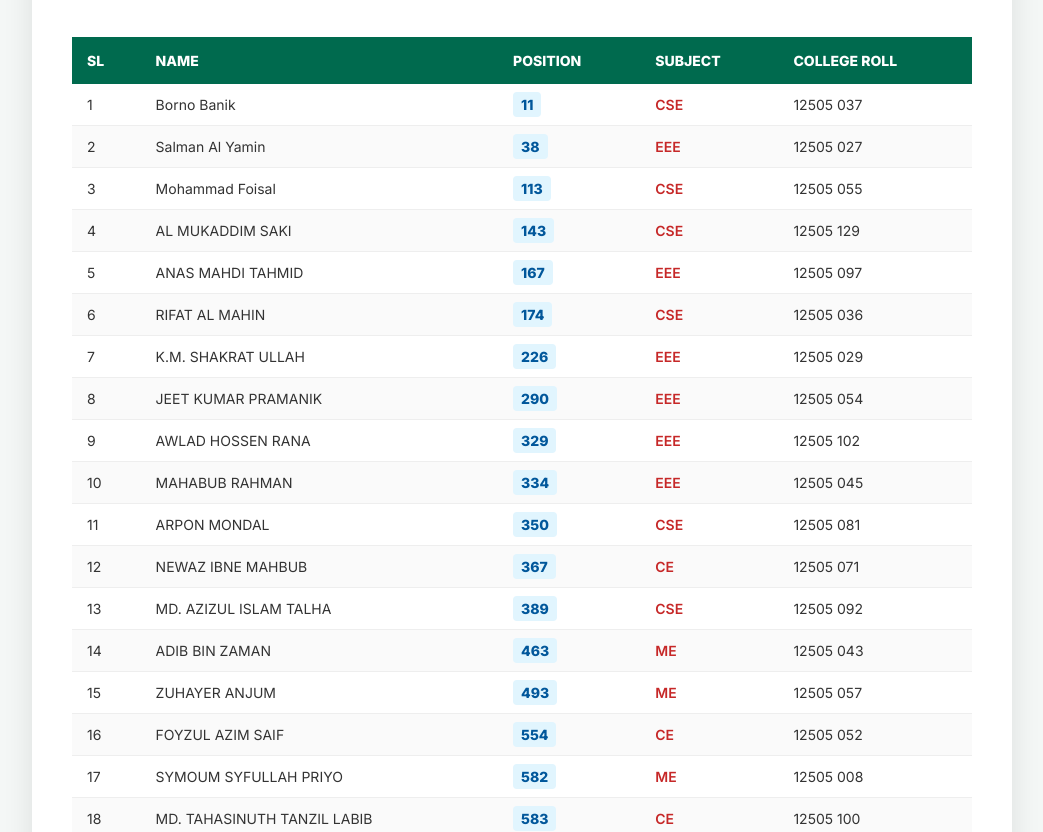
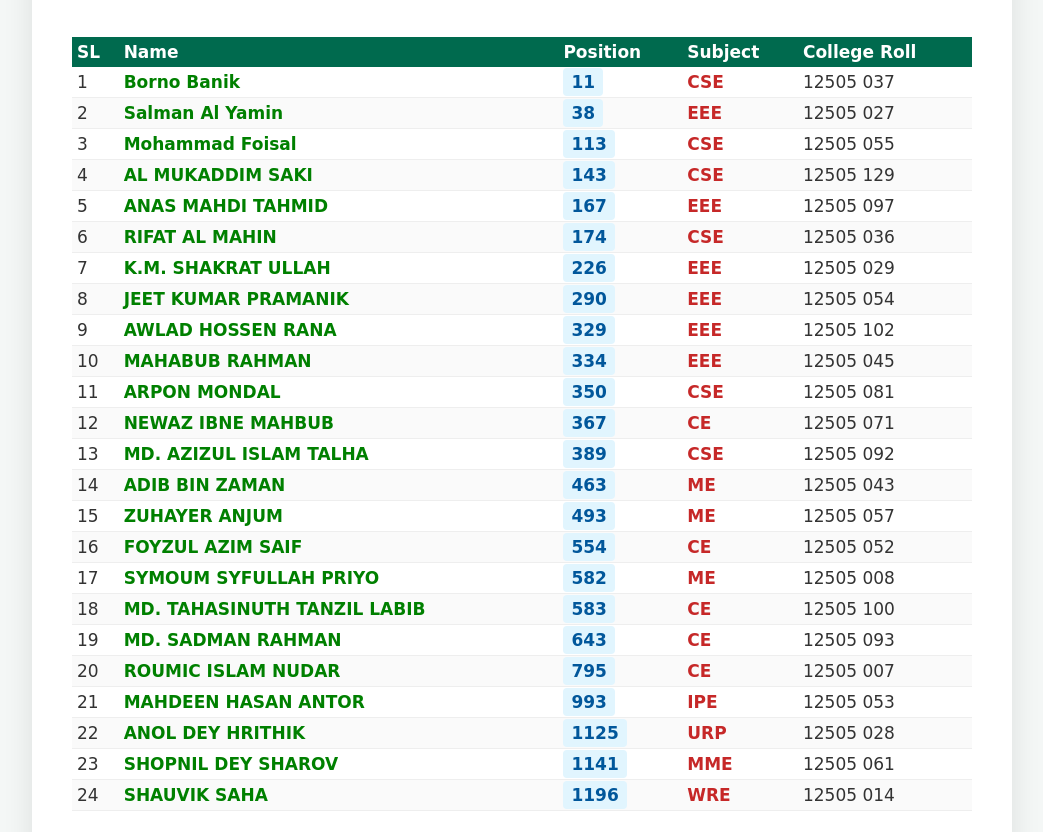
Before and after one commit to Foisal1301/G5list, a plain HTML site: page index.html in a window 1280 px wide. Shown: the part 150-982 px from the top of the page, without its empty margins (118-1161 px from the left). Drawn offline with Linux system fonts and the light colour scheme; a web font is replaced by a local one.

Commit message:
Update index.html

```diff
--- a/index.html
+++ b/index.html
@@ -3,6 +3,11 @@
 <head>
     <meta charset="UTF-8">
     <meta name="viewport" content="width=device-width, initial-scale=1.0">
+
+    <link rel="preconnect" href="https://fonts.googleapis.com">
+    <link rel="preconnect" href="https://fonts.gstatic.com" crossorigin>
+    <link href="https://fonts.googleapis.com/css2?family=Lobster+Two:ital,wght@0,400;0,700;1,400;1,700&family=Playwrite+NZ+Basic&display=swap" rel="stylesheet">
+
     <title>NDC G5 X BUET</title>
     <style>
         @import url('https://fonts.googleapis.com/css2?family=Inter:wght@400;600;800&display=swap');
@@ -50,23 +55,28 @@
         table {
             width: 100%;
             border-collapse: collapse;
-            margin-top: 20px;
+            /* margin-top: 20px; */
         }
 
         th {
             background-color: #006a4e;
             color: white;
             text-align: left;
-            padding: 15px;
-            font-size: 14px;
-            text-transform: uppercase;
+            padding: 5px;
+            font-size: 17px;
+            text-transform: capitalize;
+            font-family: "Playwrite NZ Basic", cursive;
+            font-optical-sizing: auto;
         }
 
         td {
-            padding: 12px 15px;
+            padding: 5px;
             border-bottom: 1px solid #eee;
-            font-size: 14px;
+            font-size: 17px;
             color: #333;
+            text-transform: capitalize;
+            font-family: "Playwrite NZ Basic", cursive;
+            font-optical-sizing: auto;
         }
 
         tr:nth-child(even) {
@@ -77,11 +87,16 @@
             background-color: #f1f1f1;
         }
 
+        .name-badge {
+            font-weight: 600;
+            color: green;
+        }
+
         .pos-badge {
             background: #e1f5fe;
-            color: #01579b;
             padding: 4px 8px;
             border-radius: 4px;
+            color: #01579b;
             font-weight: bold;
         }
 
@@ -93,7 +108,7 @@
         footer {
             margin-top: 30px;
             text-align: center;
-            font-size: 12px;
+            font-size: 14px;
             color: #999;
             border-top: 1px solid #eee;
             padding-top: 20px;
@@ -124,30 +139,30 @@
             </tr>
         </thead>
         <tbody>
-            <tr><td>1</td><td>Borno Banik</td><td><span class="pos-badge">11</span></td><td class="dept-badge">CSE</td><td>12505 037</td></tr>
-            <tr><td>2</td><td>Salman Al Yamin</td><td><span class="pos-badge">38</span></td><td class="dept-badge">EEE</td><td>12505 027</td></tr>
-            <tr><td>3</td><td>Mohammad Foisal</td><td><span class="pos-badge">113</span></td><td class="dept-badge">CSE</td><td>12505 055</td></tr>
-            <tr><td>4</td><td>AL MUKADDIM SAKI</td><td><span class="pos-badge">143</span></td><td class="dept-badge">CSE</td><td>12505 129</td></tr>
-            <tr><td>5</td><td>ANAS MAHDI TAHMID</td><td><span class="pos-badge">167</span></td><td class="dept-badge">EEE</td><td>12505 097</td></tr>
-            <tr><td>6</td><td>RIFAT AL MAHIN</td><td><span class="pos-badge">174</span></td><td class="dept-badge">CSE</td><td>12505 036</td></tr>
-            <tr><td>7</td><td>K.M. SHAKRAT ULLAH</td><td><span class="pos-badge">226</span></td><td class="dept-badge">EEE</td><td>12505 029</td></tr>
-            <tr><td>8</td><td>JEET KUMAR PRAMANIK</td><td><span class="pos-badge">290</span></td><td class="dept-badge">EEE</td><td>12505 054</td></tr>
-            <tr><td>9</td><td>AWLAD HOSSEN RANA</td><td><span class="pos-badge">329</span></td><td class="dept-badge">EEE</td><td>12505 102</td></tr>
-            <tr><td>10</td><td>MAHABUB RAHMAN</td><td><span class="pos-badge">334</span></td><td class="dept-badge">EEE</td><td>12505 045</td></tr>
-            <tr><td>11</td><td>ARPON MONDAL</td><td><span class="pos-badge">350</span></td><td class="dept-badge">CSE</td><td>12505 081</td></tr>
-            <tr><td>12</td><td>NEWAZ IBNE MAHBUB</td><td><span class="pos-badge">367</span></td><td class="dept-badge">CE</td><td>12505 071</td></tr>
-            <tr><td>13</td><td>MD. AZIZUL ISLAM TALHA</td><td><span class="pos-badge">389</span></td><td class="dept-badge">CSE</td><td>12505 092</td></tr>
-            <tr><td>14</td><td>ADIB BIN ZAMAN</td><td><span class="pos-badge">463</span></td><td class="dept-badge">ME</td><td>12505 043</td></tr>
-            <tr><td>15</td><td>ZUHAYER ANJUM</td><td><span class="pos-badge">493</span></td><td class="dept-badge">ME</td><td>12505 057</td></tr>
-            <tr><td>16</td><td>FOYZUL AZIM SAIF</td><td><span class="pos-badge">554</span></td><td class="dept-badge">CE</td><td>12505 052</td></tr>
-            <tr><td>17</td><td>SYMOUM SYFULLAH PRIYO</td><td><span class="pos-badge">582</span></td><td class="dept-badge">ME</td><td>12505 008</td></tr>
-            <tr><td>18</td><td>MD. TAHASINUTH TANZIL LABIB</td><td><span class="pos-badge">583</span></td><td class="dept-badge">CE</td><td>12505 100</td></tr>
-            <tr><td>19</td><td>MD. SADMAN RAHMAN</td><td><span class="pos-badge">643</span></td><td class="dept-badge">CE</td><td>12505 093</td></tr>
-            <tr><td>20</td><td>ROUMIC ISLAM NUDAR</td><td><span class="pos-badge">795</span></td><td class="dept-badge">CE</td><td>12505 007</td></tr>
-            <tr><td>21</td><td>MAHDEEN HASAN ANTOR</td><td><span class="pos-badge">993</span></td><td class="dept-badge">IPE</td><td>12505 053</td></tr>
-            <tr><td>22</td><td>ANOL DEY HRITHIK</td><td><span class="pos-badge">1125</span></td><td class="dept-badge">URP</td><td>12505 028</td></tr>
-            <tr><td>23</td><td>SHOPNIL DEY SHAROV</td><td><span class="pos-badge">1141</span></td><td class="dept-badge">MME</td><td>12505 061</td></tr>
-            <tr><td>24</td><td>SHAUVIK SAHA</td><td><span class="pos-badge">1196</span></td><td class="dept-badge">WRE</td><td>12505 014</td></tr>
+            <tr><td>1</td><td><span class="name-badge">Borno Banik</span></td><td><span class="pos-badge">11</span></td><td class="dept-badge">CSE</td><td>12505 037</td></tr>
+            <tr><td>2</td><td><span class="name-badge">Salman Al Yamin</span></td><td><span class="pos-badge">38</span></td><td class="dept-badge">EEE</td><td>12505 027</td></tr>
+            <tr><td>3</td><td><span class="name-badge">Mohammad Foisal</span></td><td><span class="pos-badge">113</span></td><td class="dept-badge">CSE</td><td>12505 055</td></tr>
+            <tr><td>4</td><td><span class="name-badge">AL MUKADDIM SAKI</span></td><td><span class="pos-badge">143</span></td><td class="dept-badge">CSE</td><td>12505 129</td></tr>
+            <tr><td>5</td><td><span class="name-badge">ANAS MAHDI TAHMID</span></td><td><span class="pos-badge">167</span></td><td class="dept-badge">EEE</td><td>12505 097</td></tr>
+            <tr><td>6</td><td><span class="name-badge">RIFAT AL MAHIN</span></td><td><span class="pos-badge">174</span></td><td class="dept-badge">CSE</td><td>12505 036</td></tr>
+            <tr><td>7</td><td><span class="name-badge">K.M. SHAKRAT ULLAH</span></td><td><span class="pos-badge">226</span></td><td class="dept-badge">EEE</td><td>12505 029</td></tr>
+            <tr><td>8</td><td><span class="name-badge">JEET KUMAR PRAMANIK</span></td><td><span class="pos-badge">290</span></td><td class="dept-badge">EEE</td><td>12505 054</td></tr>
+            <tr><td>9</td><td><span class="name-badge">AWLAD HOSSEN RANA</span></td><td><span class="pos-badge">329</span></td><td class="dept-badge">EEE</td><td>12505 102</td></tr>
+            <tr><td>10</td><td><span class="name-badge">MAHABUB RAHMAN</span></td><td><span class="pos-badge">334</span></td><td class="dept-badge">EEE</td><td>12505 045</td></tr>
+            <tr><td>11</td><td><span class="name-badge">ARPON MONDAL</span></td><td><span class="pos-badge">350</span></td><td class="dept-badge">CSE</td><td>12505 081</td></tr>
+            <tr><td>12</td><td><span class="name-badge">NEWAZ IBNE MAHBUB</span></td><td><span class="pos-badge">367</span></td><td class="dept-badge">CE</td><td>12505 071</td></tr>
+            <tr><td>13</td><td><span class="name-badge">MD. AZIZUL ISLAM TALHA</span></td><td><span class="pos-badge">389</span></td><td class="dept-badge">CSE</td><td>12505 092</td></tr>
+            <tr><td>14</td><td><span class="name-badge">ADIB BIN ZAMAN</span></td><td><span class="pos-badge">463</span></td><td class="dept-badge">ME</td><td>12505 043</td></tr>
+            <tr><td>15</td><td><span class="name-badge">ZUHAYER ANJUM</span></td><td><span class="pos-badge">493</span></td><td class="dept-badge">ME</td><td>12505 057</td></tr>
+            <tr><td>16</td><td><span class="name-badge">FOYZUL AZIM SAIF</span></td><td><span class="pos-badge">554</span></td><td class="dept-badge">CE</td><td>12505 052</td></tr>
+            <tr><td>17</td><td><span class="name-badge">SYMOUM SYFULLAH PRIYO</span></td><td><span class="pos-badge">582</span></td><td class="dept-badge">ME</td><td>12505 008</td></tr>
+            <tr><td>18</td><td><span class="name-badge">MD. TAHASINUTH TANZIL LABIB</span></td><td><span class="pos-badge">583</span></td><td class="dept-badge">CE</td><td>12505 100</td></tr>
+            <tr><td>19</td><td><span class="name-badge">MD. SADMAN RAHMAN</span></td><td><span class="pos-badge">643</span></td><td class="dept-badge">CE</td><td>12505 093</td></tr>
+            <tr><td>20</td><td><span class="name-badge">ROUMIC ISLAM NUDAR</span></td><td><span class="pos-badge">795</span></td><td class="dept-badge">CE</td><td>12505 007</td></tr>
+            <tr><td>21</td><td><span class="name-badge">MAHDEEN HASAN ANTOR</span></td><td><span class="pos-badge">993</span></td><td class="dept-badge">IPE</td><td>12505 053</td></tr>
+            <tr><td>22</td><td><span class="name-badge">ANOL DEY HRITHIK</span></td><td><span class="pos-badge">1125</span></td><td class="dept-badge">URP</td><td>12505 028</td></tr>
+            <tr><td>23</td><td><span class="name-badge">SHOPNIL DEY SHAROV</span></td><td><span class="pos-badge">1141</span></td><td class="dept-badge">MME</td><td>12505 061</td></tr>
+            <tr><td>24</td><td><span class="name-badge">SHAUVIK SAHA</span></td><td><span class="pos-badge">1196</span></td><td class="dept-badge">WRE</td><td>12505 014</td></tr>
         </tbody>
     </table>
 
```
